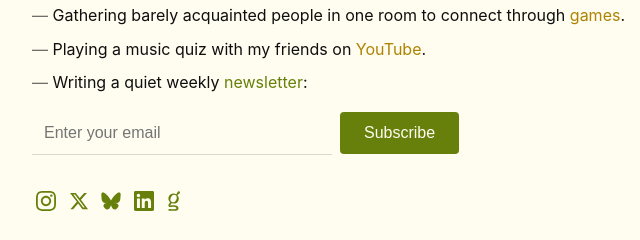
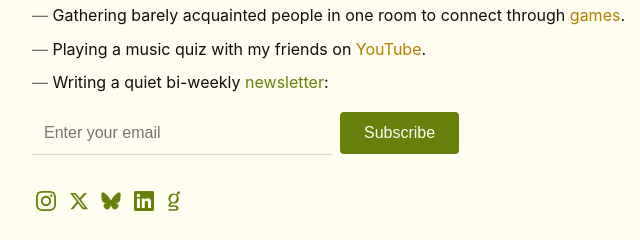
Before and after one commit to antoniokov/antoniokov.github.io, a plain HTML site: page index.html in a window 1280 px wide. Shown: the part 196-436 px from the top of the page, 268-908 px from the left. Drawn offline with Linux system fonts and the light colour scheme.

Commit message:
make newsletter bi-weekly

```diff
--- a/index.html
+++ b/index.html
@@ -57,7 +57,7 @@
 		<li>Building and growing an operating system for companies at <a href="https://fibery.io/" target="_blank" rel="noopener" class="lang-en">Fibery</a>.</li>
 		<li>Gathering barely acquainted people in one room to connect through <a href="https://vas3k.club/post/25631/" target="_blank" rel="noopener" class="lang-ru">games</a>.</li>
 		<li>Playing a music quiz with my friends on <a href="https://www.youtube.com/@ovoschevoz" target="_blank" rel="noopener" class="lang-ru">YouTube</a>.</li>
-		<li>Writing a quiet weekly <a href="https://newsletter.antoniokov.com/archive" class="lang-en">newsletter</a>:</li>
+		<li>Writing a quiet bi-weekly <a href="https://newsletter.antoniokov.com/archive" class="lang-en">newsletter</a>:</li>
 	</ul>
 
 	<form
```
